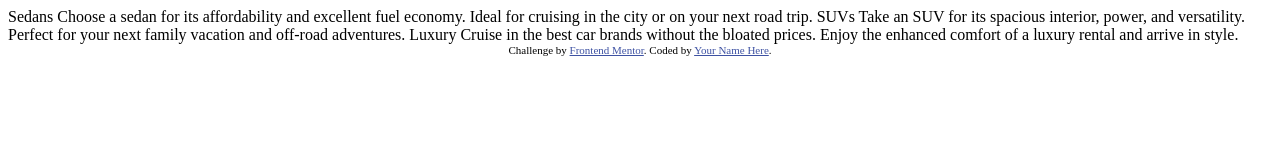
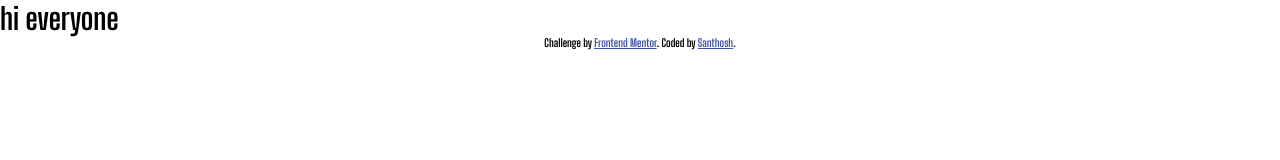
Before and after one commit to santhoshT456/column-preview-card, a plain HTML site: page index.html in a window 1280 px wide. Drawn offline with Linux system fonts and the light colour scheme.

Commit message:
setup ready

```diff
--- a/index.html
+++ b/index.html
@@ -13,24 +13,17 @@
     .attribution { font-size: 11px; text-align: center; }
     .attribution a { color: hsl(228, 45%, 44%); }
   </style>
+  <link rel="stylesheet" href="./styles/styles.css">
 </head>
 <body>
+  <h1>
+    hi everyone
+  </h1>
 
-  Sedans
-  Choose a sedan for its affordability and excellent fuel economy. Ideal for cruising in the city
-  or on your next road trip.
-
-  SUVs
-  Take an SUV for its spacious interior, power, and versatility. Perfect for your next family vacation
-  and off-road adventures.
-
-  Luxury
-  Cruise in the best car brands without the bloated prices. Enjoy the enhanced comfort of a luxury
-  rental and arrive in style.
 
   <div class="attribution">
     Challenge by <a href="https://www.frontendmentor.io?ref=challenge" target="_blank">Frontend Mentor</a>.
-    Coded by <a href="#">Your Name Here</a>.
+    Coded by <a href="#">Santhosh</a>.
   </div>
 </body>
 </html>
--- /dev/null
+++ b/styles/styles.css
@@ -0,0 +1,29 @@
+@import url('https://fonts.googleapis.com/css2?family=Lexend+Deca&display=swap');
+@import url('https://fonts.googleapis.com/css2?family=Big+Shoulders+Display:wght@700&display=swap');
+
+:root{
+--clr-Bright-orange:#e38826;
+--clr-Dark-cyan:#006970;
+--clr-Very-dark-cyan:#004241;
+--clr-Transparent-white:#ffffff;
+--clr-Very-light-gray:#f2f2f2;
+}
+
+*{
+  margin: 0;
+  padding: 0;
+  box-sizing: border-box;
+}
+html{
+  font-size: 15px;
+}
+h1{
+  color:var(--clr-Bright-orange orange);
+}
+
+
+body{
+  font-family: 'Lexend Deca', sans-serif;
+  font-family: 'Big Shoulders Display', cursive;
+  color:var(--clr-Bright-orange orange);
+}
```
Also changed, not shown: 1 other file.
